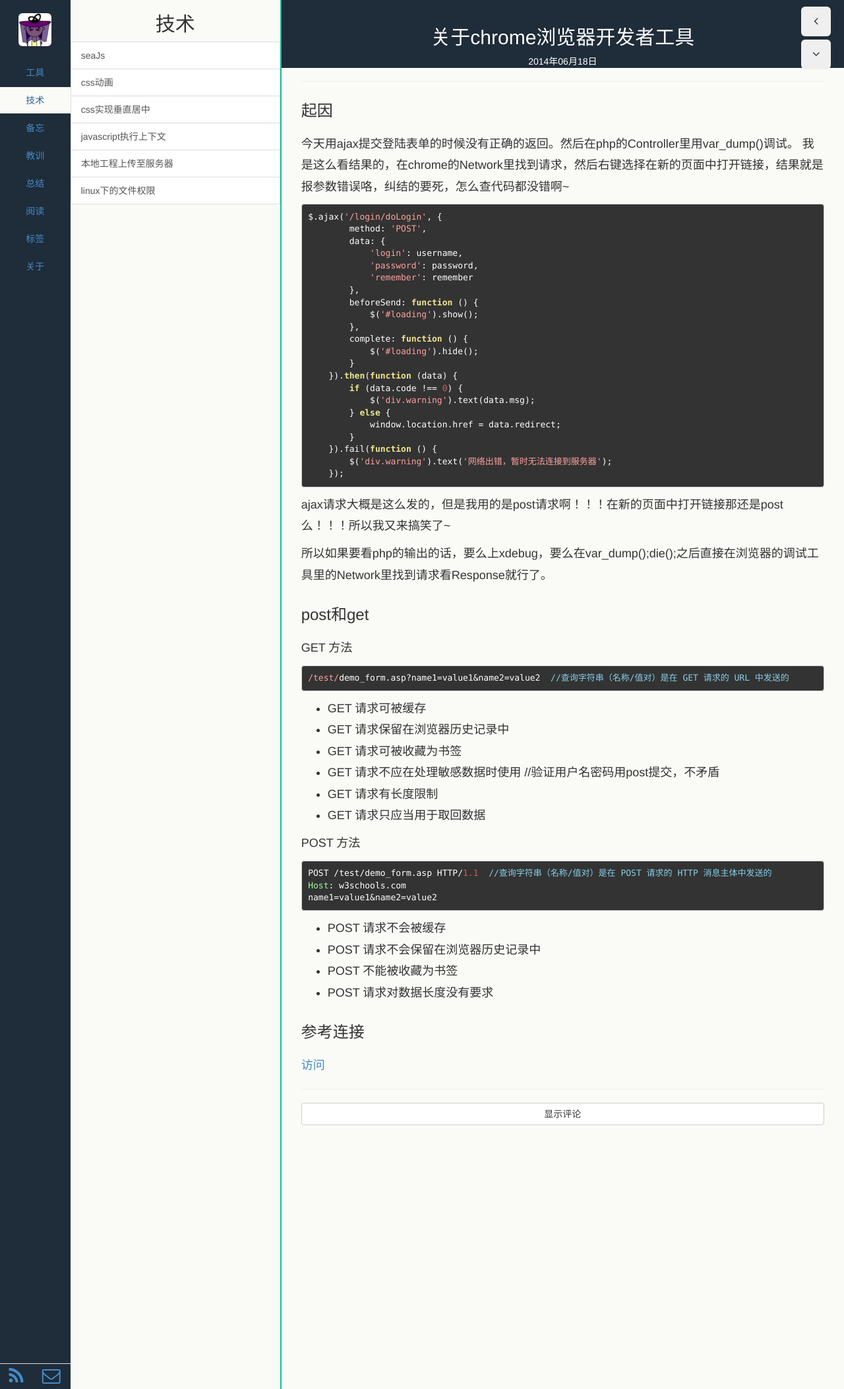
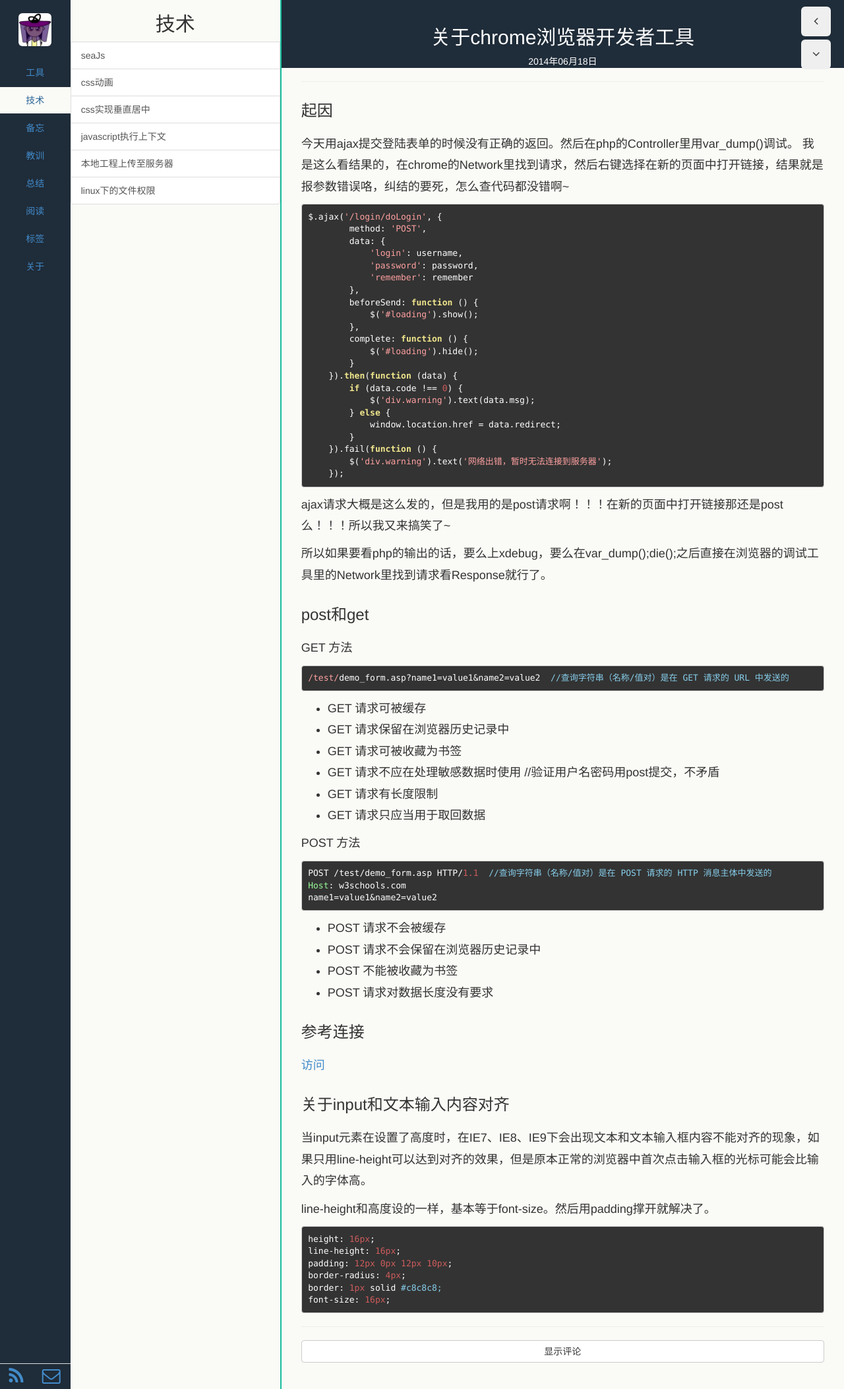
Before and after one commit to echoZQ/echo-blog, a Jekyll site: the page built from _posts/2014-06-18-lesson.md, in a window 1280 px wide. Shown: the whole page at 66% size. Built offline with Jekyll 4.4.1, drawn with Linux system fonts in a browser that asks for light colours; Markdown is read by kramdown in place of the engine named in the settings.

Commit message:
文本及input框对齐

```diff
--- a/_posts/2014-06-18-lesson.md
+++ b/_posts/2014-06-18-lesson.md
@@ -66,3 +66,16 @@ POST 方法
 
 ###参考连接
 [访问](http://www.w3school.com.cn/tags/html_ref_httpmethods.asp)
+
+
+### 关于input和文本输入内容对齐
+当input元素在设置了高度时，在IE7、IE8、IE9下会出现文本和文本输入框内容不能对齐的现象，如果只用line-height可以达到对齐的效果，但是原本正常的浏览器中首次点击输入框的光标可能会比输入的字体高。
+
+line-height和高度设的一样，基本等于font-size。然后用padding撑开就解决了。
+
+	height: 16px;
+	line-height: 16px;
+    padding: 12px 0px 12px 10px;
+    border-radius: 4px;
+    border: 1px solid #c8c8c8;
+    font-size: 16px;
```
